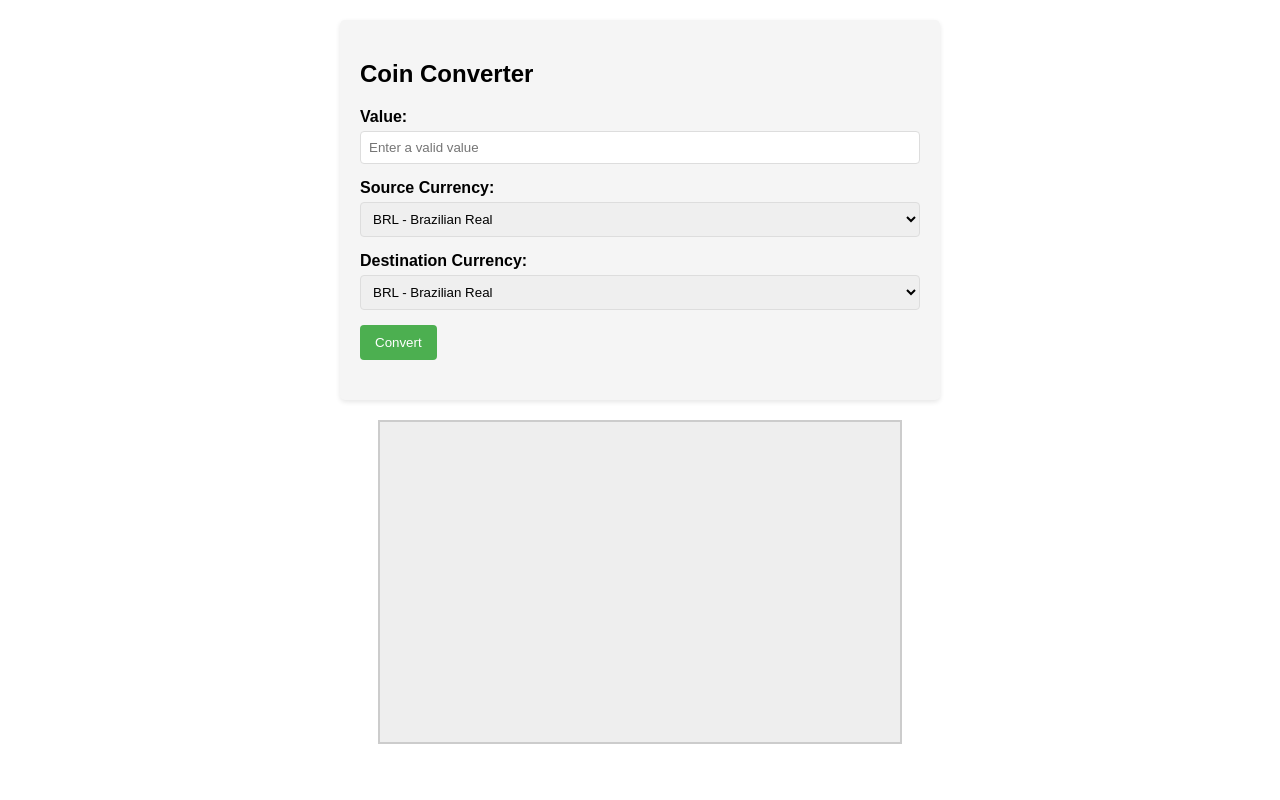
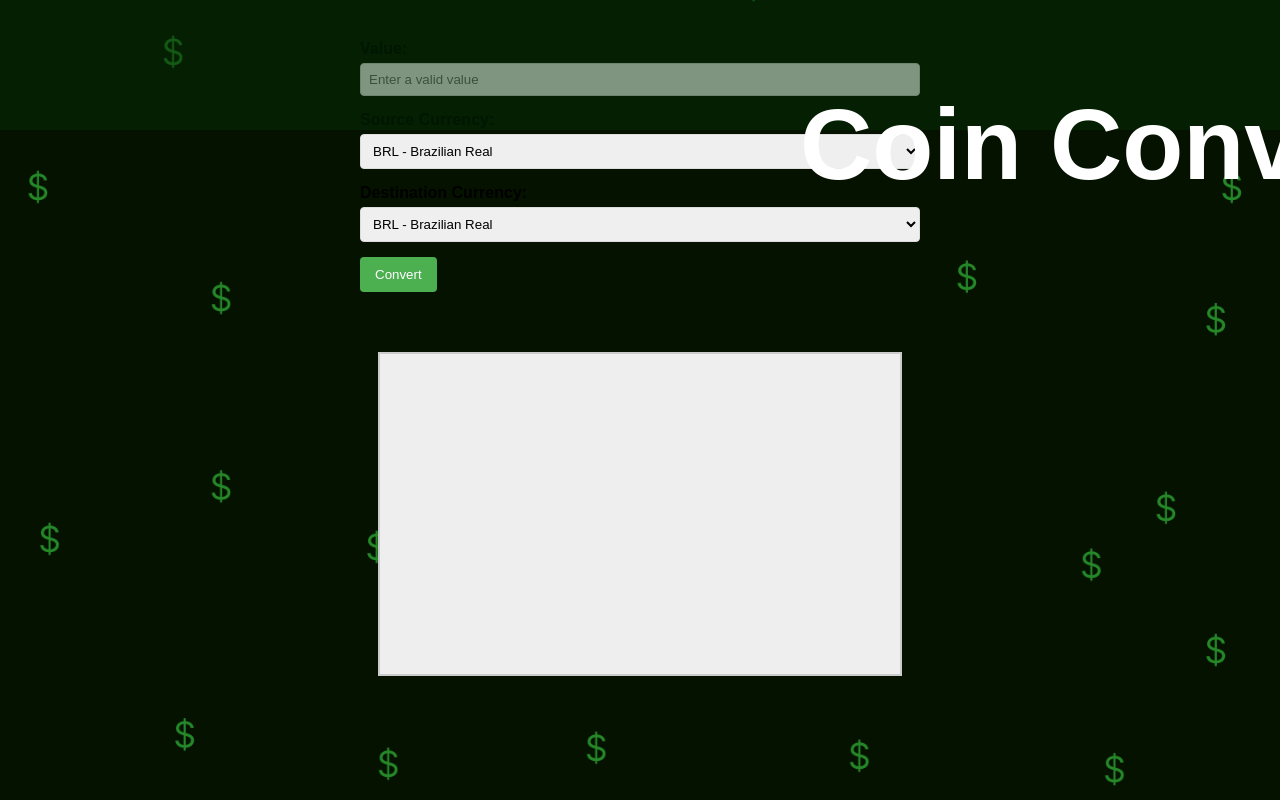
Before and after one commit to nicolaszk/AGES_sprint2, a plain HTML site: page src/index.html in a window 1280 px wide. Drawn offline with Linux system fonts and the light colour scheme; a web font is replaced by a local one.

Commit message:
Ultimas alterações

```diff
--- a/src/Style/alternative_style.css
+++ b/src/Style/alternative_style.css
@@ -3,6 +3,6 @@
     display: block;
     width: 100%;
     height: 100%;
-    background-image: url("Images/background.png");
+    background-image: url('Images/background.png');
 
 }
--- a/src/Style/styles.css
+++ b/src/Style/styles.css
@@ -1,20 +1,50 @@
+    header{
+    background-color:rgba(2, 44, 2, 0.5);
+    padding: 20px 800px;
+    height: 90px;
+    position: fixed;
+    top:0;
+    left:0;
+    z-index: 0;
+    align-items: center;
+    margin-bottom: -90px;
+
+
+
+
+
+    }
+
+    h1{
+        white-space: nowrap;
+        color:white;
+        display: flex;
+        align-items:top;
+        height: auto;
+        font-family:"Goldman",sans-serif;
+        font-size: 100px;
+
+    }
+
+
 
         body {
+                padding-top:calc(100px) ;
                 font-family: Arial, sans-serif;
                 max-width: 600px;
                 margin: 0 auto;
                 padding: 20px;
-            background-image:url('Images/background.png');
+                background-image:url('../Images/background.png');
                 background-size: cover;
                 background-repeat: no-repeat;
                 background-position: center;
 
             }
             .container {
-            background-color: #f5f5f5;
+                background-color: none;
                 padding: 20px;
                 border-radius: 5px;
-            box-shadow: 0 2px 5px rgba(0,0,0,0.1);
+                box-shadow: 0 0;
             }
             .form-group {
                 margin-bottom: 15px;
--- a/src/index.html
+++ b/src/index.html
@@ -5,11 +5,20 @@
     <meta name="viewport" content="width=device-width, initial-scale=1.0">
     <title>Coin Converter</title>
     <link rel = "stylesheet" href = "Style/styles.css">
+    <link rel="preconnect" href="https://fonts.googleapis.com">
+    <link rel="preconnect" href="https://fonts.gstatic.com" crossorigin>
+    <link href="https://fonts.googleapis.com/css2?family=Goldman:wght@400;700&display=swap" rel="stylesheet">
 </head>
 <body>
+
+    <header>
+        <h1>Coin Converter</h1>
+    </header>
+
     <section>
     <div class="container">
-        <h1>Coin Converter</h1>
+
+
         <div class="form-group">
             <label for="amount">Value:</label>
             <input type="number" id="amount" placeholder="Enter a valid value" step="0.01" min="0">
```
Lines whose indentation alone changed are shown as unchanged.
